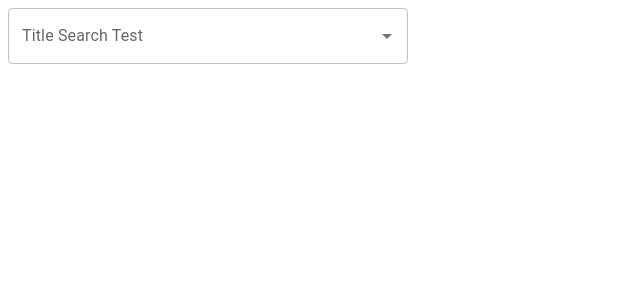
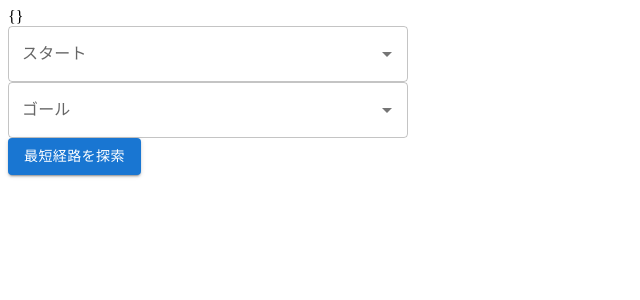
Before and after one commit to YarmUI/graphipedia, a Next.js app in the folder frontend/: page / in a window 1280 px wide. Shown: the top 300 px of the page, without its empty margins (0-640 px from the left). Built offline with nearby package versions, Linux system fonts and the light colour scheme; what @mui/material-nextjs would draw is missing.

Commit message:
Implement Graph Search functionality with TitleSearchField and update API rewrites

```diff
--- a/frontend/next.config.ts
+++ b/frontend/next.config.ts
@@ -6,8 +6,8 @@ const nextConfig: NextConfig = {
     if (process.env.NODE_ENV === "development") {
       return [
         {
-          source: '/api/search',
-          destination: 'http://localhost:3000/api/search',
+          source: '/api/:path*',
+          destination: 'http://localhost:3000/api/:path*',
         },
       ];
     }
--- a/frontend/src/app/page.tsx
+++ b/frontend/src/app/page.tsx
@@ -1,12 +1,13 @@
-//import fetchTitleSearch from "@/lib/fetchTitleSearch";
-import TitleSearchField from "@/components/TitleSearchField";
+import Graphipedia from "@/components/Graphipedia";
+import fetchGraphSearch from "@/lib/fetchGraphSearch";
 
-export default async function Home({ searchParams }: { searchParams: { input?: string } }) {
-  //const res = await fetchTitleSearch({ query: "Dog" });
+export default async function Home({ searchParams }: { searchParams: { start?: string, end?: string } }) {
+  const { start, end } = await searchParams;
+  const data = start && end ? await fetchGraphSearch({ start, end }) : undefined;
 
   return (
     <div>
-      <TitleSearchField label="Title Search Test" />
+      <Graphipedia initialData={data} />
     </div>
   );
 }
--- /dev/null
+++ b/frontend/src/components/Graphipedia.tsx
@@ -0,0 +1,54 @@
+'use client';
+
+import { components } from '../../types/api-types';
+import { useState, useEffect, use } from 'react';
+import Button from '@mui/material/Button'
+import TitleSearchField from "@/components/TitleSearchField";
+import useSWR from 'swr';
+import fetchGraphSearch from '@/lib/fetchGraphSearch';
+import { useRouter } from 'next/navigation';
+
+type GraphSearchResult = components['schemas']['GraphSearchResult'];
+type GraphSearchQuery = components['schemas']['GraphSearchQuery'];
+type TitleSearchResultItem = components['schemas']['TitleSearchResultItem'];
+
+export default ({ initialData }: { initialData?: GraphSearchResult }) => {
+  const router = useRouter();
+  const initialQuery = initialData?.start_node_search_result?.title && initialData?.end_node_search_result?.title ?
+    { start: initialData.start_node_search_result.title, end: initialData.end_node_search_result.title } : null;
+
+  const [start, setStart] = useState<TitleSearchResultItem | null>(initialData?.start_node_search_result || null);
+  const [end, setEnd] = useState<TitleSearchResultItem | null>(initialData?.end_node_search_result || null);
+  const [query, setQuery] = useState<GraphSearchQuery | null>(initialQuery);
+  const { data, error } = useSWR<GraphSearchResult>(
+    query ? ['graphSearch', query] : null,
+    () => fetchGraphSearch(query as GraphSearchQuery),
+    { fallbackData: initialData }
+  );
+
+  const handleSearch = (_: any) => {
+    if (!start || !end) {
+      return;
+    }
+
+    const params = new URLSearchParams();
+    params.set('start', start.title);
+    params.set('end', end.title);
+
+    router.replace(`?${params.toString()}`);
+    setQuery({ start: start.title, end: end.title });
+  };
+
+  return (
+    <div>
+      <div>
+        {JSON.stringify(data ? data : {}, null, 2)}
+      </div>
+      <div>
+        <TitleSearchField label="スタート" value={start} setValue={setStart} />
+        <TitleSearchField label="ゴール" value={end} setValue={setEnd} />
+        <Button variant="contained" onClick={handleSearch}>最短経路を探索</Button>
+      </div>
+    </div>
+  );
+};
--- /dev/null
+++ b/frontend/src/lib/fetchGraphSearch.ts
@@ -0,0 +1,34 @@
+import { components } from '../../types/api-types';
+
+const BASE_URL = process.env.API_BASE_URL || 'http://localhost:3001';
+
+type GraphSearchResult = components['schemas']['GraphSearchResult'];
+type GraphSearchQuery = components['schemas']['GraphSearchQuery'];
+
+export default async function fetchGraphSearch(query: GraphSearchQuery): Promise<GraphSearchResult> {
+  const url = new URL('/api/graph_search', BASE_URL);
+  url.searchParams.append('start', query.start);
+  url.searchParams.append('end', query.end);
+
+  if (query.enable_date_related) {
+    url.searchParams.append('enable_date_related', query.enable_date_related.toString());
+  }
+  if (query.enable_list_article) {
+    url.searchParams.append('enable_list_article', query.enable_list_article.toString());
+  }
+
+  const response = await fetch(url.toString(), {
+    method: 'GET',
+    headers: {
+      'Content-Type': 'application/json',
+    },
+    cache: 'force-cache'
+  });
+
+  if (!response.ok) {
+    throw new Error(`Failed to fetch Graph Search: ${response.statusText}`);
+  }
+
+  const data: GraphSearchResult = await response.json();
+  return data;
+}
```
Also changed, not shown: frontend/src/components/TitleSearchField.tsx (+9 -1 lines).
